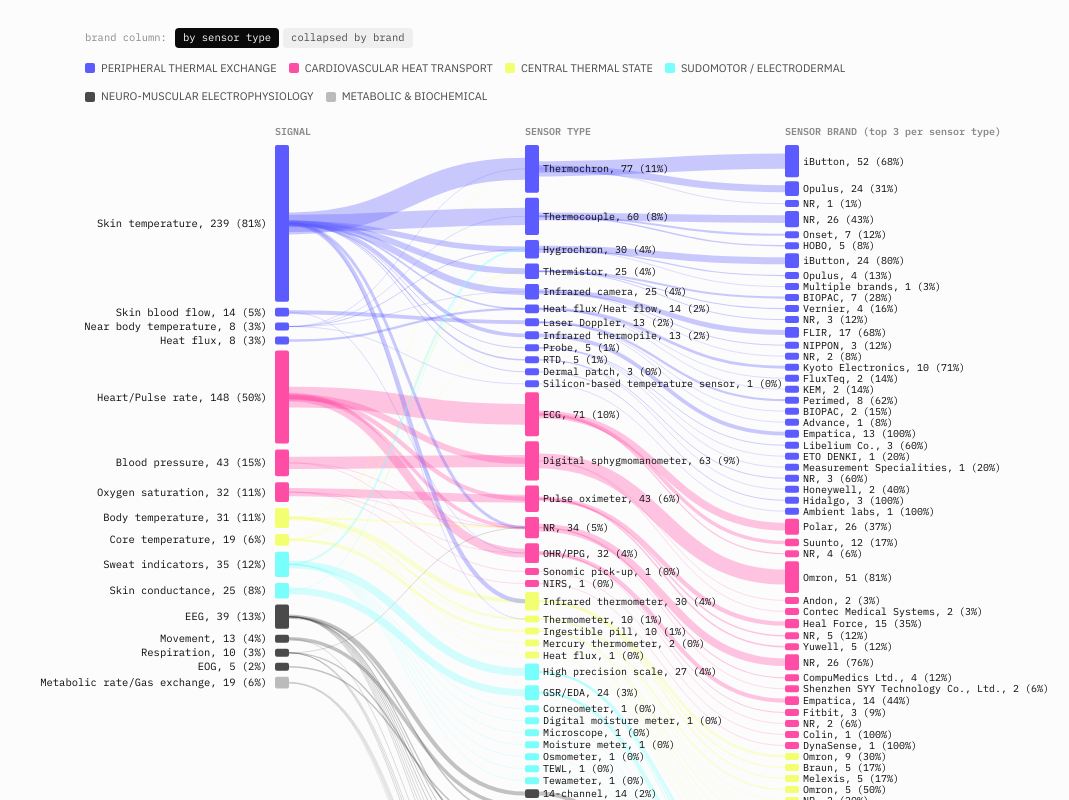
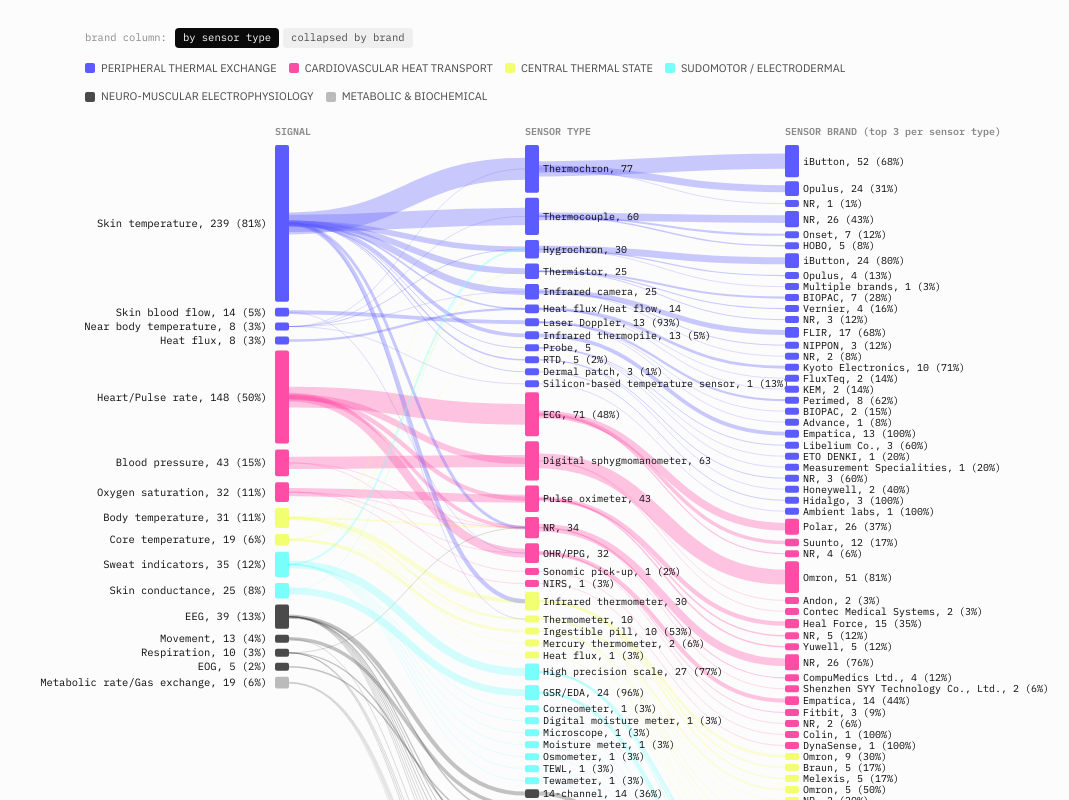
Before and after one commit to bilgekobas/indoor-thermal-physiology-metadata-atlas, a React (Vite) app: page /body in a window 1280 px wide. Shown: the part 3320-4120 px from the top of the page, without its empty margins (211-1280 px from the left). Built offline with nearby package versions, Linux system fonts and the light colour scheme.

Commit message:
ChapterBody update

```diff
--- a/public/data/summary.json
+++ b/public/data/summary.json
@@ -5,5 +5,5 @@
   "n_variables": 206,
   "year_min": 2013,
   "year_max": 2024,
-  "generated_at": "2026-07-22T21:39:17.999831"
+  "generated_at": "2026-07-22T21:46:07.338806"
 }
--- a/src/pages/ChapterBody.jsx
+++ b/src/pages/ChapterBody.jsx
@@ -153,10 +153,27 @@
       if (!sensorDomain[key]) sensorDomain[key] = {}
       sensorDomain[key][sig.domain] = (sensorDomain[key][sig.domain] || 0) + r.count
     })
+    const sensorParents = {}
+    overall.forEach((r) => {
+      if (sigStudyTotals[r.signal] < 5) return
+      const method = r['physio-sensing-method']
+      if (!sensorParents[method]) sensorParents[method] = []
+      sensorParents[method].push({
+        signal: r.signal,
+        count: r.count,
+        denominator: sigStudyTotals[r.signal],
+      })
+    })
     const sensorEntries = Object.entries(sensorTotals).map(([name, total]) => {
       const domainCounts = sensorDomain[name] || {}
       const primaryDomain = Object.entries(domainCounts).sort((a, b) => b[1] - a[1])[0]?.[0]
-      return { name, total, color: DOMAIN_GROUPS[primaryDomain]?.color || '#8A8A8A', domain: primaryDomain }
+      return {
+        name,
+        total,
+        parentSignals: sensorParents[name] || [],
+        color: DOMAIN_GROUPS[primaryDomain]?.color || '#8A8A8A',
+        domain: primaryDomain,
+      }
     }).sort((a, b) => {
       const da = DOMAIN_ORDER.indexOf(a.domain), db = DOMAIN_ORDER.indexOf(b.domain)
       return da !== db ? da - db : b.total - a.total
@@ -336,11 +353,12 @@
     const x2 = link.to.x, y2 = link.to.y + link.to.h / 2
     const mx = (x1 + x2) / 2
     const active = isActive(link)
+    const parentDenominator = link.from.studyTotal || link.from.total || link.count
     return (
       <path d={`M ${x1} ${y1} C ${mx} ${y1}, ${mx} ${y2}, ${x2} ${y2}`} fill="none" stroke={color}
         strokeWidth={strokeW} opacity={active ? 0.32 : 0.06}
         className="cursor-default transition-opacity duration-150"
-        onMouseEnter={(e) => showTip(e, `${link.label}: ${link.count} studies (${((link.count / Math.max(link.from.total || link.count, 1)) * 100).toFixed(1)}% of ${link.from.name})`)} onMouseMove={moveTip} onMouseLeave={hideTip} />
+        onMouseEnter={(e) => showTip(e, `${link.label}: ${link.count} studies (${((link.count / Math.max(parentDenominator, 1)) * 100).toFixed(1)}% of ${link.from.name})`)} onMouseMove={moveTip} onMouseLeave={hideTip} />
     )
   }
 
@@ -409,13 +427,23 @@
             })}
             {layout.sensor.map((n) => {
               const active = isActive({ sensor: n.name })
+              const singleParent = n.parentSignals?.length === 1 ? n.parentSignals[0] : null
+              const pct = singleParent
+                ? (n.total / Math.max(singleParent.denominator, 1)) * 100
+                : null
+              const label = pct == null
+                ? `${n.name}, ${n.total}`
+                : `${n.name}, ${n.total} (${pct.toFixed(0)}%)`
+              const parentDetail = singleParent
+                ? `${n.total} of ${singleParent.denominator} ${singleParent.signal} experiments (${pct.toFixed(1)}%)`
+                : `${n.total} experiment–signal–method instances across ${n.parentSignals.length} parent signals; hover each incoming link for its signal-specific percentage`
               return (
                 <g key={n.name}
                   onClick={() => setSelected(selected?.level === 'sensor' && selected.name === n.name ? null : { level: 'sensor', name: n.name })}
-                  onMouseEnter={(e) => showTip(e, `${n.name}: ${n.total} studies total; hover links for % of parent signal — click to isolate connected signals and brands`)} onMouseMove={moveTip} onMouseLeave={hideTip}
+                  onMouseEnter={(e) => showTip(e, `${n.name}: ${parentDetail} — click to isolate connected signals and brands`)} onMouseMove={moveTip} onMouseLeave={hideTip}
                   className="cursor-pointer" style={{ opacity: active ? 1 : 0.2 }}>
                   <rect x={n.x} y={n.y} width={14} height={n.h} fill={n.color} rx={2} />
-                  <text x={n.x + 18} y={n.y + n.h / 2 + 3.5} fontSize={10} fill="#0A0A0A">{`${n.name}, ${n.total} (${((n.total / layout.sensorDenom) * 100).toFixed(0)}%)`}</text>
+                  <text x={n.x + 18} y={n.y + n.h / 2 + 3.5} fontSize={10} fill="#0A0A0A">{label}</text>
                 </g>
               )
             })}
@@ -448,7 +476,7 @@
         </svg>
       </div>
       <p className="font-data text-[10px] text-inkfaint mt-2">
-        Flow width and node height are proportional to experiment–signal–method instances; node and link colours mark physiological signal families; the central thermal-state family is highlighted in yellow. Node labels use one format throughout: name, study count, and percentage in parentheses. Signal labels show unique experiment counts and percentages of all experiments. Sensor-type counts and flow widths represent experiment–signal–method instances; sensor-type percentages are within their displayed instance column. Link hover reports the percentage relative to the immediate parent node. Click any signal, sensor type, or brand to highlight all connected paths and rows across all three columns.
+        Flow width and node height are proportional to experiment–signal–method instances; node and link colours mark physiological signal families; the central thermal-state family is highlighted in yellow. Node labels use one format throughout: name, study count, and percentage in parentheses. Signal labels show unique experiment counts and percentages of all experiments. Sensor-type counts and flow widths represent experiment–signal–method instances. When a sensor type belongs to one signal, its label percentage is calculated against the number of experiments measuring that signal; for sensor types shared by several signals, the node shows a count only and each incoming link reports its signal-specific percentage. Link hover reports the percentage relative to the immediate parent signal or sensor-type node. Click any signal, sensor type, or brand to highlight all connected paths and rows across all three columns.
         {' '}The brand-column toggle above switches between two parentages for the same underlying counts: "by sensor type" keeps each brand's node scoped to one sensor type (so a brand sold under two sensor types appears as two smaller nodes, and its brand percentage is relative to that one sensor type's total); "collapsed by brand" merges those into a single node per brand name with links fanning in from every sensor type it's used under (brand percentage is then relative to the top-{COLLAPSED_TOP_N} brands shown, not to any one sensor type).
       </p>
       <TooltipPortal tip={tip} />
```
